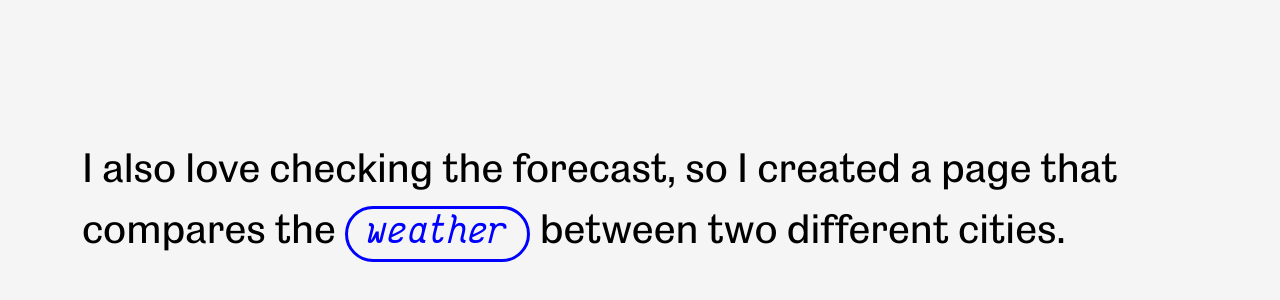
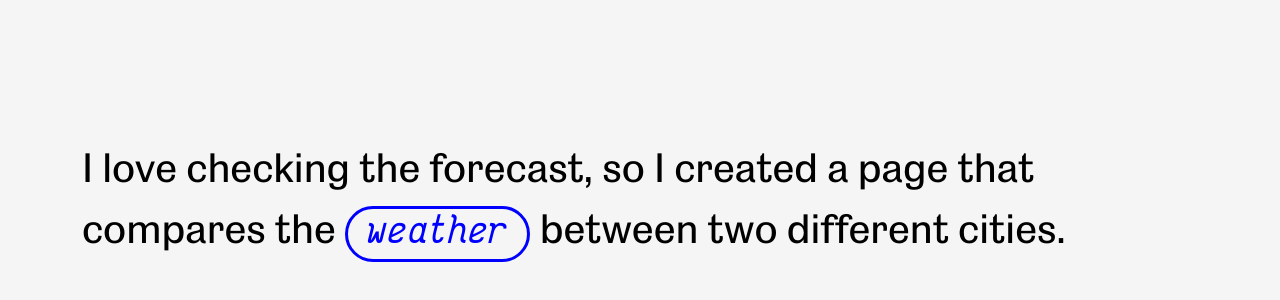
Before and after one commit to cemalokten/cemalokten.github.io, a website: page index.html in a window 1280 px wide. Shown: the part 2601-2901 px from the top of the page. Drawn offline with Linux system fonts and the light colour scheme.

Commit message:
Deployed

```diff
--- a/index.html
+++ b/index.html
@@ -45,7 +45,7 @@
         </section>
 
         <section>
-            <p>I also love checking the forecast, so I created a page that compares the
+            <p>I love checking the forecast, so I created a page that compares the
                 <a href="https://cemalokten.github.io/weather-compare/" rel="noopener noreferrer" target="_blank"><span
                         data-id="8">weather</span></a> between
                 two different cities.
```
